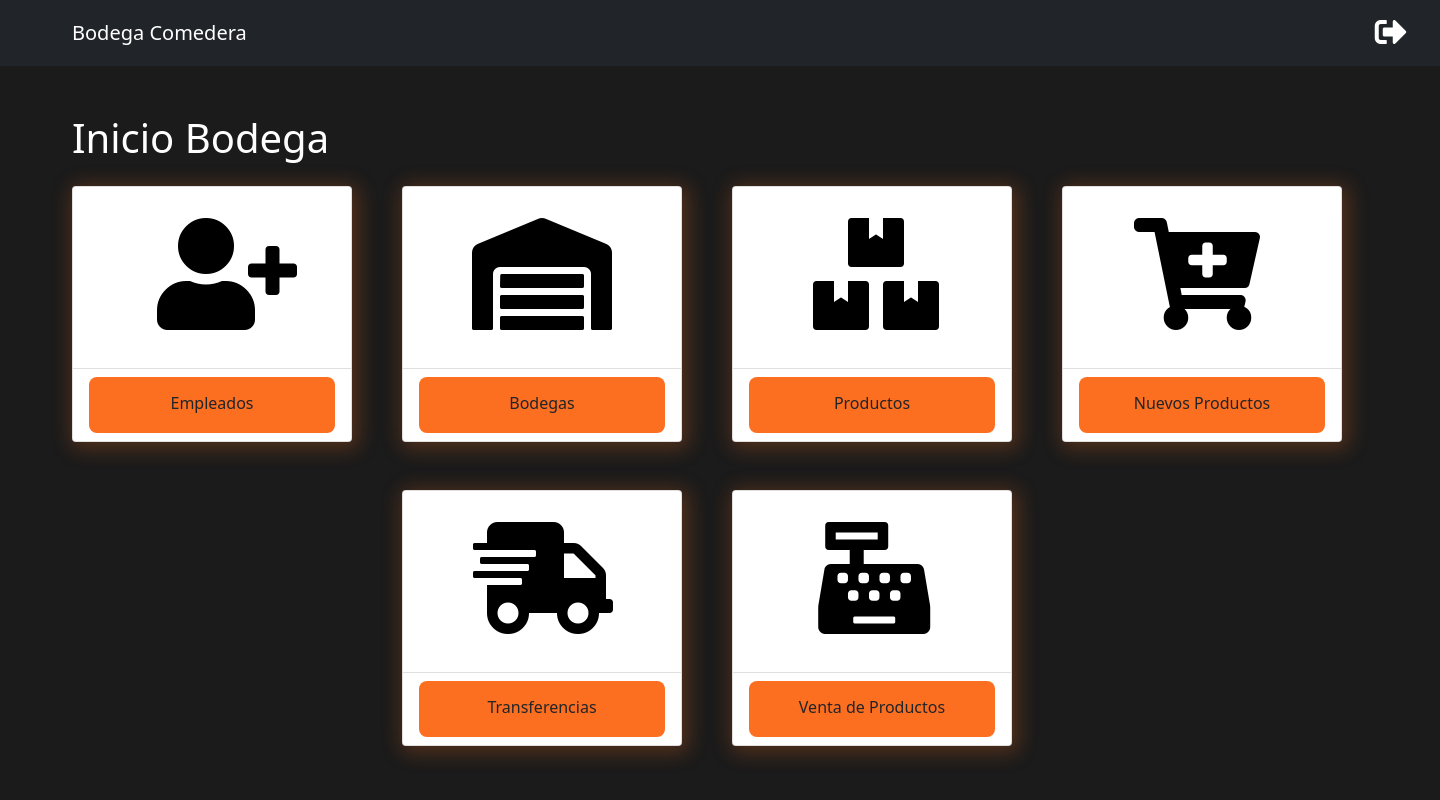
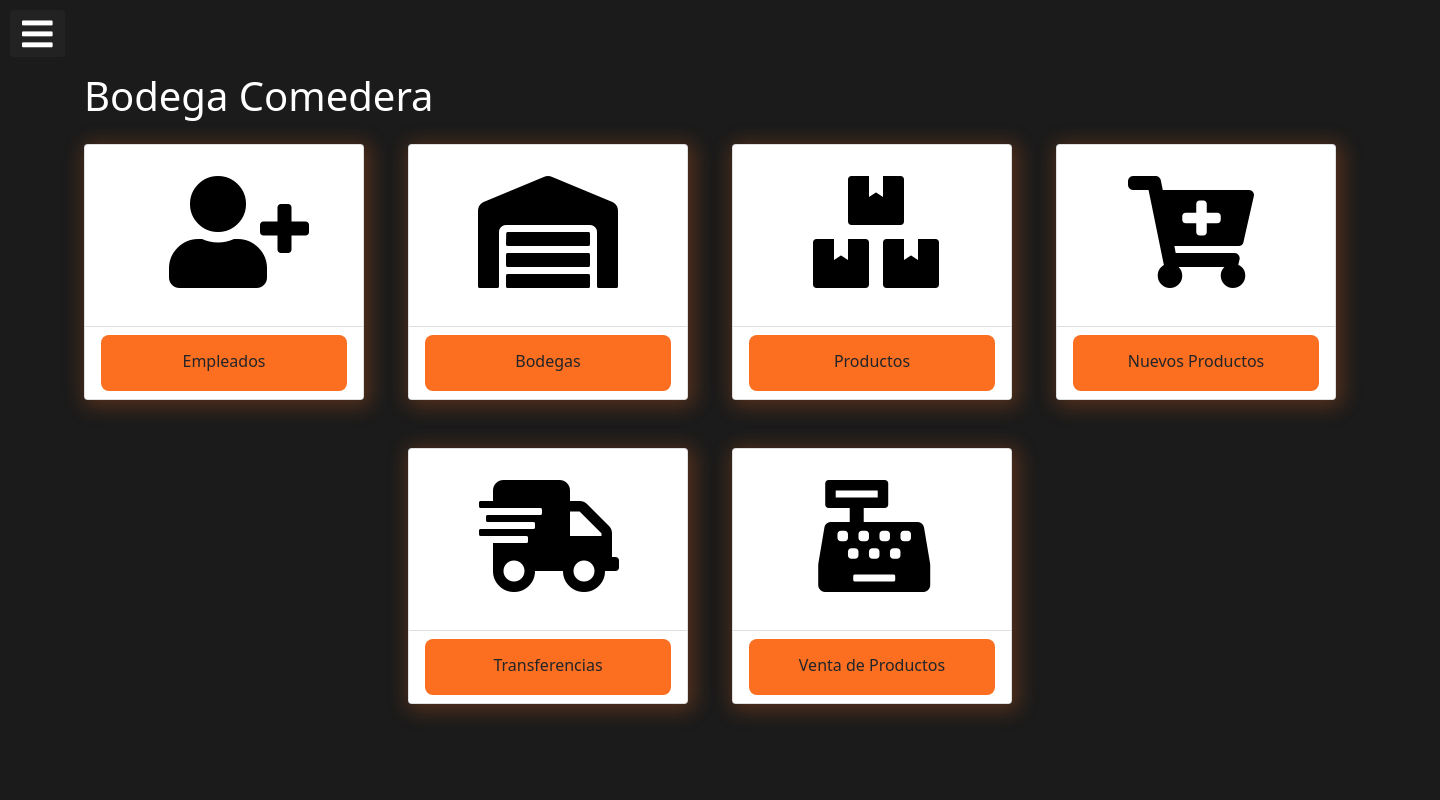
Before and after one commit to bertrandacia19/Inventario_Bodega, a Django app: page / in a window 1440 px wide. Run offline with Django 3.2, Linux system fonts and the light colour scheme; some libraries are stand-ins or nearby versions.

Commit message:
Menu Principal

```diff
--- a/Grupo1/settings.py
+++ b/Grupo1/settings.py
@@ -119,6 +119,7 @@ USE_TZ = True
 # https://docs.djangoproject.com/en/3.2/howto/static-files/
 
 STATIC_URL = '/static/'
+STATIC_ROOT = BASE_DIR / 'static'
 
 # Default primary key field type
 # https://docs.djangoproject.com/en/3.2/ref/settings/#default-auto-field
--- a/Grupo1/urls.py
+++ b/Grupo1/urls.py
@@ -16,8 +16,14 @@ Including another URLconf
 from django.contrib import admin
 from django.urls import path
 from app_inventarioBodega import views
+from django.conf import settings
+from django.conf.urls.static import static
 
 urlpatterns = [
     path('admin/', admin.site.urls),
     path('', views.index, name='index'),
-]
+    path('base/', views.base, name='base'),
+
+]+ static(settings.STATIC_URL, document_root=settings.STATIC_ROOT)
+
+urlpatterns += static(settings.MEDIA_URL, document_root=settings.MEDIA_ROOT)
--- /dev/null
+++ b/app_inventarioBodega/static/inventario/css/cssLogin.css
@@ -0,0 +1,73 @@
+	/* Coded with love by Mutiullah Samim */
+    body,
+    html {
+        margin: 0;
+        padding: 0;
+        height: 100%;
+        background: #1b1b1b;
+    }
+    .user_card {
+        height: 400px;
+        width: 350px;
+        margin-top: auto;
+        margin-bottom: auto;
+        background: #f39c12;
+        position: relative;
+        display: flex;
+        justify-content: center;
+        flex-direction: column;
+        padding: 10px;
+        box-shadow: 0 4px 8px 0 rgba(0, 0, 0, 0.2), 0 6px 20px 0 rgba(0, 0, 0, 0.19);
+        -webkit-box-shadow: 0 4px 8px 0 rgba(0, 0, 0, 0.2), 0 6px 20px 0 rgba(0, 0, 0, 0.19);
+        -moz-box-shadow: 0 4px 8px 0 rgba(0, 0, 0, 0.2), 0 6px 20px 0 rgba(0, 0, 0, 0.19);
+        border-radius: 5px;
+
+    }
+    .brand_logo_container {
+        position: absolute;
+        height: 170px;
+        width: 170px;
+        top: -75px;
+        border-radius: 50%;
+        background: #1b1b1b;
+        padding: 10px;
+        text-align: center;
+    }
+    .brand_logo {
+        height: 150px;
+        width: 150px;
+        border-radius: 50%;
+        border: 2px solid white;
+    }
+    .form_container {
+        margin-top: 80px;
+    }
+    .input-group{
+        padding-bottom: 20px;
+    }
+    .login_btn {
+        width: 100%;
+        background: #c0392b !important;
+        color: white !important;
+    }
+    .login_btn:focus {
+        box-shadow: none !important;
+        outline: 0px !important;
+    }
+    .login_container {
+        padding: 0 2rem;
+    }
+    .input-group-text {
+        background: #c0392b !important;
+        color: white !important;
+        border: 0 !important;
+        border-radius: 0.25rem 0 0 0.25rem !important;
+    }
+    .input_user,
+    .input_pass:focus {
+        box-shadow: none !important;
+        outline: 0px !important;
+    }
+    .custom-checkbox .custom-control-input:checked~.custom-control-label::before {
+        background-color: #c0392b !important;
+    }
--- /dev/null
+++ b/app_inventarioBodega/static/inventario/css/menu.css
@@ -0,0 +1,99 @@
+.sidebar{
+    left: 0;
+    top: 0;
+    z-index: 1;
+    position: fixed;
+    left: -450px;
+    width: 400px;
+    height: 100%;
+    background: #222222;
+    transition: all .5s ease;
+
+ }
+
+ .sidebar header{
+     font-size: 22px;
+     color: white;
+     text-align: center;
+     line-height: 70px;
+     background: #222222;
+     user-select: none;
+ }
+
+ .sidebar ul a{
+     display: block;
+     height: 100%;
+     width: 100%;
+     line-height: 65px;
+     font-size: 20px;
+     color: white;
+     padding-left: 40px;
+     box-sizing: border-box;
+     border-top: 1px solid rgba(255,255,255,.1);
+     border-bottom: 1px solid black;
+     transition: .4s;
+     text-decoration: none;
+ }
+
+ ul li:hover .links{
+     padding-left: 60px;
+ }
+
+ .sidebar ul a i{
+     margin-right: 16px;
+ }
+
+ #check{
+     display: none;
+
+ }
+
+ label #btn, label #cancel{
+     position: absolute;
+     cursor: pointer;
+     background: #222222;
+ }
+
+ label #btn{
+     left: 10px;
+     top: 10px;
+     font-size: 35px;
+     color: white;
+     border-radius: 3px;
+     padding: 6px 12px;
+     transition: all .5s;
+ }
+
+ label #cancel{
+
+     z-index: 1111;
+     left: -50px;
+     top: 17px;
+     font-size: 30px;
+     color: #222222;
+     padding: 4px 9px;
+     transition: all .5s ease;
+ }
+
+ #check:checked ~ .sidebar{
+     left: 0;
+ }
+
+ #check:checked ~ label #btn{
+     left: 250;
+     opacity: 0;
+     pointer-events: none;
+
+ }
+ #check:checked ~ label #cancel{
+     left: 350px;
+ }
+
+ #check:checked ~ section{
+     margin-left: 250px;
+ }
+
+ section{
+     height: 100vh;
+     transition: all .5s;
+ }
--- /dev/null
+++ b/app_inventarioBodega/static/inventario/css/style.css
@@ -0,0 +1,25 @@
+body, html{
+    background-color: #1B1B1B;
+    color: #FFFFFF;
+}
+
+*{
+    list-style: none;
+    text-decoration: none;
+}
+.cards-text{
+    color: black;
+}
+.cards{
+    width: 100%;
+    height: 3.5rem;
+    border-radius: 8px;
+    background-color: #FC6E20;
+    padding: 13px;
+}
+.cards-shadow{
+    width: 17.5rem;
+    box-shadow: 3px 3px 20px 4px rgba(252,110,32,0.25);
+    margin-right: 3px;
+    height: 16rem;
+}
--- a/app_inventarioBodega/templates/bodega/index.html
+++ b/app_inventarioBodega/templates/bodega/index.html
@@ -5,72 +5,55 @@
 {% endblock %}
 
 {% block container %}
-    <h1>Inicio Bodega</h1>
+    <h1>Bodega Comedera</h1>
 
     <div class="row mt-4">
         <div class="col-3">
-            <div class="card mb-4"
-                style="width: 17.5rem; box-shadow: 3px 3px 20px 4px rgba(252,110,32,0.25);margin-right: 3px;height: 16rem;">
-                <div class="card-body" style="color: black;">
+            <div class="card mb-4 cards-shadow">
+                <div class="card-body cards-text">
                     <i class="fas fa-user-plus fa-7x " style="margin-left: 68px; margin-top: 15px;"></i>
 
                 </div>
                 <ul class="list-group list-group-flush">
-
-
-                    <li class="list-group-item"><a href="#" class="btn"
-                            style="width: 100%;height: 3.5rem;border-radius: 8px;background-color: #FC6E20; padding: 13px;">Empleados</a>
-                    </li>
+                    <li class="list-group-item"><a href="#" class="btn cards">Empleados</a></li>
                 </ul>
             </div>
         </div>
 
         <div class="col-3">
-            <div class="card mb-4"
-                style="width: 17.5rem; box-shadow: 3px 3px 20px 4px rgba(252,110,32,0.25);margin-right: 3px;height: 16rem;">
-                <div class="card-body"  style="color: black;" >
+            <div class="card mb-4 cards-shadow">
+                <div class="card-body cards-text">
                     <i class="fas fa-warehouse fa-7x " style="margin-left: 53px; margin-top: 15px;"></i>
 
                 </div>
                 <ul class="list-group list-group-flush">
-
-                    <li class="list-group-item"><a href="#" class="btn"
-                            style="width: 100%;height: 3.5rem;border-radius: 8px;background-color: #FC6E20; padding: 13px;">Bodegas</a>
-                    </li>
+                    <li class="list-group-item"><a href="#" class="btn cards">Bodegas</a></li>
                 </ul>
             </div>
         </div>
 
         <div class="col-3">
-            <div class="card mb-4"
-                style="width: 17.5rem; box-shadow: 3px 3px 20px 4px rgba(252,110,32,0.25);margin-right: 3px;height: 16rem;">
-                <div class="card-body"  style="color: black;">
+            <div class="card mb-4 cards-shadow">
+                <div class="card-body cards-text">
                     <i class="fas fa-boxes fa-7x " style="margin-left: 64px; margin-top: 15px;"></i>
 
 
                 </div>
                 <ul class="list-group list-group-flush">
-
-                    <li class="list-group-item"><a href="#" class="btn"
-                            style="width: 100%;height: 3.5rem;border-radius: 8px;background-color: #FC6E20; padding: 13px;">Productos</a>
-                    </li>
+                    <li class="list-group-item"><a href="#" class="btn cards">Productos</a></li>
                 </ul>
             </div>
         </div>
 
         <div class="col-3">
-            <div class="card mb-4"
-                style="width: 17.5rem; box-shadow: 3px 3px 20px 4px rgba(252,110,32,0.25);margin-right: 3px;height: 16rem;">
-                <div class="card-body"  style="color: black;">
+            <div class="card mb-4 cards-shadow">
+                <div class="card-body cards-text">
                     <i class="fas fa-cart-plus fa-7x " style="margin-left: 55px; margin-top: 15px;"></i>
 
 
                 </div>
                 <ul class="list-group list-group-flush">
-
-                    <li class="list-group-item"><a href="#" class="btn"
-                            style="width: 100%;height: 3.5rem;border-radius: 8px;background-color: #FC6E20; padding: 13px;">Nuevos Productos</a>
-                    </li>
+                    <li class="list-group-item"><a href="#" class="btn cards">Nuevos Productos</a></li>
                 </ul>
             </div>
         </div>
@@ -78,35 +61,27 @@
     </div>
     <div class="row mt-4">
         <div class="col-3" style="margin-left: 25%;">
-            <div class="card mb-4"
-                style="width: 17.5rem; box-shadow: 3px 3px 20px 4px rgba(252,110,32,0.25);margin-right: 3px;height: 16rem;">
-                <div class="card-body"  style="color: black;">
+            <div class="card mb-4 cards-shadow">
+                <div class="card-body cards-text">
                     <i class="fas fa-shipping-fast fa-7x " style="margin-left: 54px; margin-top: 15px;"></i>
 
 
                 </div>
                 <ul class="list-group list-group-flush">
-
-                    <li class="list-group-item"><a href="#" class="btn"
-                            style="width: 100%;height: 3.5rem;border-radius: 8px;background-color: #FC6E20; padding: 13px;">Transferencias</a>
-                    </li>
+                    <li class="list-group-item"><a href="#" class="btn cards">Transferencias</a></li>
                 </ul>
             </div>
         </div>
 
         <div class="col-3">
-            <div class="card mb-4"
-                style="width: 17.5rem; box-shadow: 3px 3px 20px 4px rgba(252,110,32,0.25);margin-right: 3px;height: 16rem;">
-                <div class="card-body"  style="color: black;">
+            <div class="card mb-4 cards-shadow">
+                <div class="card-body cards-text">
                     <i class="fas  fa-cash-register fa-7x " style="margin-left: 69px; margin-top: 15px;"></i>
 
 
                 </div>
                 <ul class="list-group list-group-flush">
-
-                    <li class="list-group-item"><a href="#" class="btn"
-                            style="width: 100%;height: 3.5rem;border-radius: 8px;background-color: #FC6E20; padding: 13px;">Venta de Productos</a>
-                    </li>
+                    <li class="list-group-item"><a href="#" class="btn cards">Venta de Productos</a></li>
                 </ul>
             </div>
         </div>
--- a/app_inventarioBodega/views.py
+++ b/app_inventarioBodega/views.py
@@ -4,3 +4,6 @@ from django.shortcuts import render
 
 def index(request):
     return render(request, 'bodega/index.html')
+
+def base(request):
+    return render(request, "global_templates/base.html")
--- a/global_templates/base.html
+++ b/global_templates/base.html
@@ -1,3 +1,4 @@
+{% load static %}
 <!DOCTYPE html>
 <html lang="en">
 <head>
@@ -7,23 +8,34 @@
     <title>{% block title %}{% endblock %}</title>
     <link href="https://cdn.jsdelivr.net/npm/bootstrap@5.0.2/dist/css/bootstrap.min.css" rel="stylesheet" integrity="sha384-EVSTQN3/azprG1Anm3QDgpJLIm9Nao0Yz1ztcQTwFspd3yD65VohhpuuCOmLASjC" crossorigin="anonymous">
     <link rel="stylesheet" href="https://cdnjs.cloudflare.com/ajax/libs/font-awesome/5.14.0/css/all.min.css">
-  </head>
-<body style="background-color: #1B1B1B; color: #FFFFFF">
-    <header>
-        <nav class="navbar navbar-expand-lg navbar-dark bg-dark">
-            <div class="container">
-              <a class="navbar-brand" href="/">Bodega Comedera</a>
-              <button class="navbar-toggler" type="button" data-bs-toggle="collapse" data-bs-target="#navbarSupportedContent" aria-controls="navbarSupportedContent" aria-expanded="false" aria-label="Toggle navigation">
-                <span class="navbar-toggler-icon"></span>
-              </button>
-              <div class="collapse navbar-collapse" id="navbarNavAltMarkup">
-                <div class="navbar-nav">
-                  <a href="#" class="nav-link text-white" style="margin-left: 2300%;"><i class="fas fa-sign-out-alt fa-2x"></i></a>
-                </div>
-              </div>
-            </div>
-          </nav>
-    </header>
+    <link href="{% static 'inventario/css/cssLogin.css' %}" rel="stylesheet">
+    <link href="{% static 'inventario/css/menu.css' %}" rel="stylesheet">
+    <link href="{% static 'inventario/css/style.css' %}" rel="stylesheet">
+</head>
+<body class="body">
+    <div class="container">
+        <input type="checkbox" id="check">
+        <label for="check">
+          <i class="fas fa-bars" id="btn"></i>
+          <i class="fas fa-times" id="cancel" style="color: wheat;"></i>
+        </label>
+
+
+          <div class="sidebar">
+            <di class="toggle-btn" onclick="toggleSidebar()"></di>
+            <header>Bodega Comedera</header>
+            <ul>
+
+                <li><a href="#" class="links"><i class="fas fa-user-plus"></i>Empleados</a></li>
+                <li><a href="#" class="links"><i class="fas fa-warehouse"></i>Bodegas</a></li>
+                <li><a href="#" class="links"><i class="fas fa-boxes"></i>Productos</a></li>
+                <li><a href="#" class="links"><i class="fas fa-cart-plus"></i>Nuevos Productos</a></li>
+                <li><a href="#" class="links"><i class="fas fa-shipping-fast"></i>Transferencias</a></li>
+                <li><a href="#" class="links"><i class="fas fa-cash-register"></i>Venta de Productos</a></li>
+                <li><a href="#" class="links"><i class="fas fa-sign-out-alt"></i>Salir</a></li>
+
+            </ul>
+          </div>
     <main>
         <div class="container mt-5">
           {% block container%} {% endblock %}
```
Also changed, not shown: app_inventarioBodega/static/inventario/img/logo.jpeg (added), db.sqlite3.
